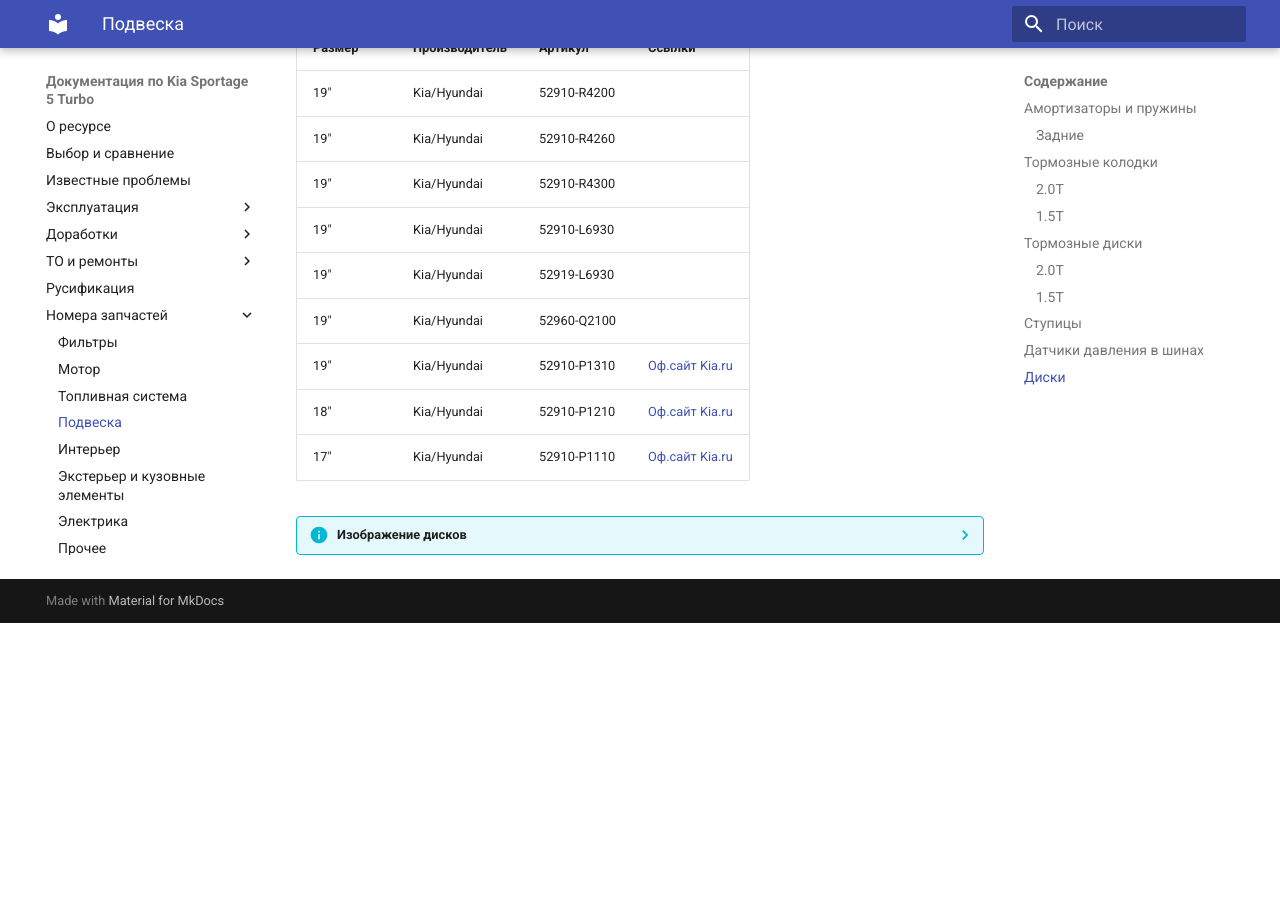
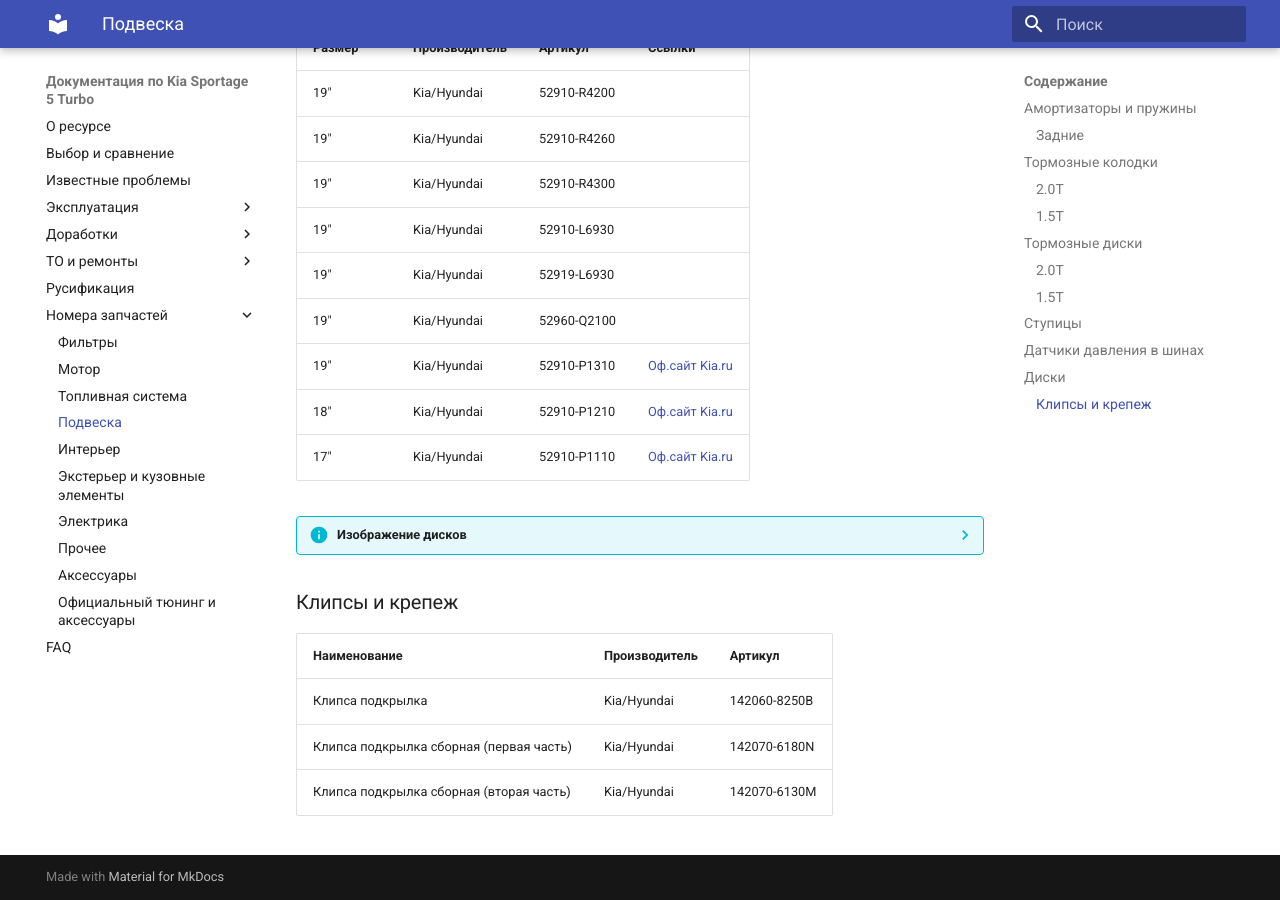
Before and after one commit to kia-sportage-docs/kia-sport5-docs, an MkDocs documentation site: the page built from docs/part/suspension.md, in a window 1280 px wide and 900 px high, scrolled down 2972 px. Built offline with MkDocs 1.6.1 and Material for MkDocs 9.7.7, drawn with Linux system fonts in a browser that asks for light colours; before the commit the page ends 3595 px from its top, so only the background shows below that.

Commit message:
Крепеж подкрылков

```diff
--- a/docs/part/suspension.md
+++ b/docs/part/suspension.md
@@ -89,3 +89,12 @@
 
 ??? info "Изображение дисков"
     <center>![Image title](../images/disks.jpg){ loading=lazy }</center>
+
+
+### Клипсы и крепеж
+
+| Наименование | Производитель | Артикул |
+|---|---|---|
+| Клипса подкрылка | Kia/Hyundai | 142060-8250B |
+| Клипса подкрылка сборная (первая часть) | Kia/Hyundai | 142070-6180N |
+| Клипса подкрылка сборная (вторая часть) | Kia/Hyundai | 142070-6130M |
```
Also changed, not shown: docs/faq.md (+2 -0 lines).
